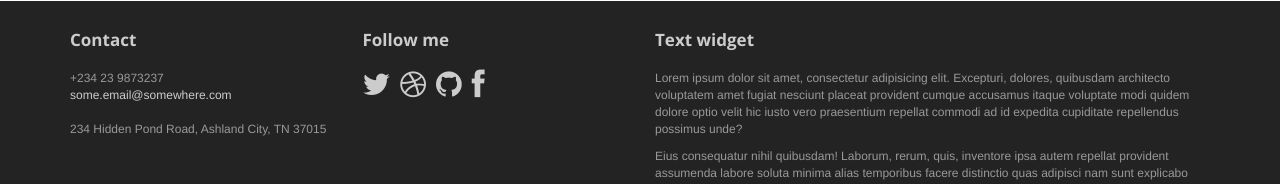
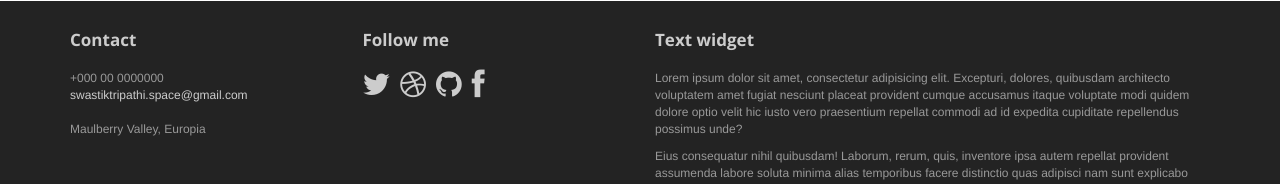
Before and after one commit to SwastikTripathi/portfolio, a plain HTML site: page Progressus/sidebar-left.html in a window 1280 px wide. Shown: the part 1248-1432 px from the top of the page. Drawn offline with nearby package versions, Linux system fonts and the light colour scheme.

Commit message:
Update sidebar-left.html

```diff
--- a/Progressus/sidebar-left.html
+++ b/Progressus/sidebar-left.html
@@ -127,10 +127,10 @@
 					<div class="col-md-3 widget">
 						<h3 class="widget-title">Contact</h3>
 						<div class="widget-body">
-							<p>+234 23 9873237<br>
-								<a href="mailto:#">some.email@somewhere.com</a><br>
+							<p>+000 00 0000000<br>
+								<a href="mailto:swastiktripathi.space@gmail.com">swastiktripathi.space@gmail.com</a><br>
 								<br>
-								234 Hidden Pond Road, Ashland City, TN 37015
+								Maulberry Valley, Europia
 							</p>
 						</div>
 					</div>
```
